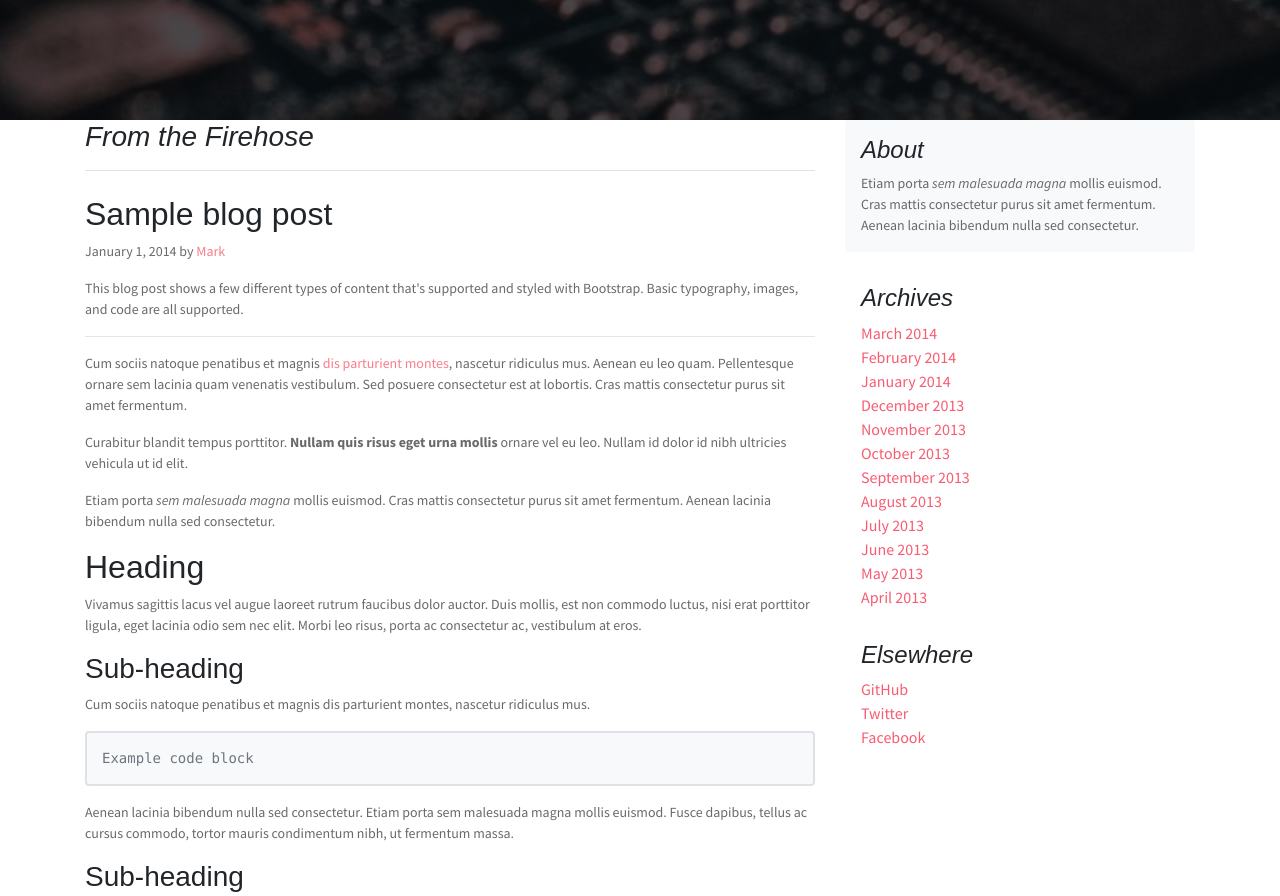
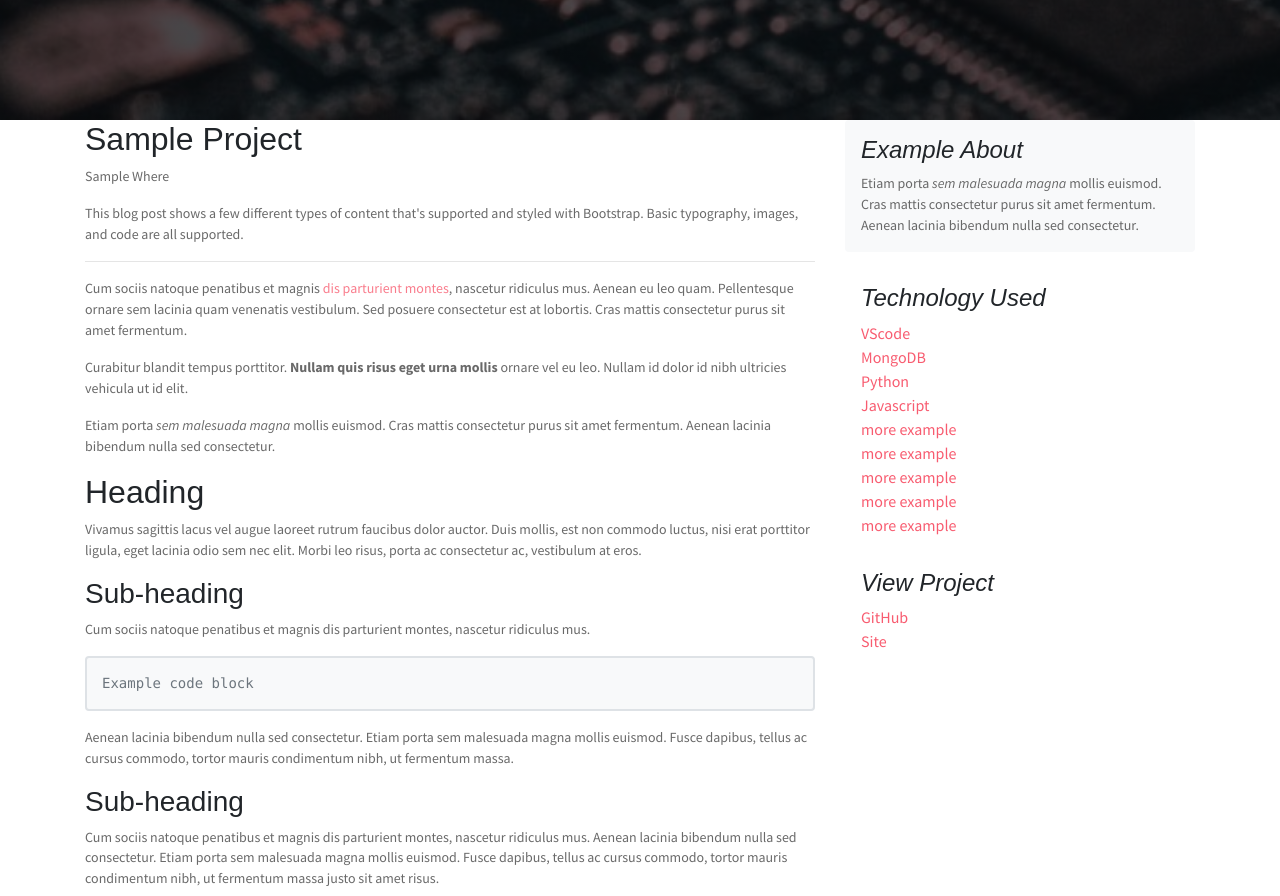
Before and after one commit to JDMxSpartan/Projects_Website_Portfolio, a website: page ExampleProject.html in a window 1280 px wide. Shown: the part 520-1416 px from the top of the page. Drawn offline with Linux system fonts and the light colour scheme.

Commit message:
hashing out project page

```diff
--- a/ExampleProject.html
+++ b/ExampleProject.html
@@ -22,13 +22,10 @@
     <main role="main" class="container">
         <div class="row">
           <div class="col-md-8 blog-main">
-            <h3 class="pb-3 mb-4 font-italic border-bottom">
-              From the Firehose
-            </h3>
 
             <div class="blog-post">
-              <h2 class="blog-post-title">Sample blog post</h2>
-              <p class="blog-post-meta">January 1, 2014 by <a href="#">Mark</a></p>
+              <h2 class="blog-post-title">Sample Project</h2>
+              <p class="blog-post-meta">Sample Where</p>
 
               <p>This blog post shows a few different types of content that's supported and styled with Bootstrap. Basic typography, images, and code are all supported.</p>
               <hr>
@@ -59,69 +56,36 @@
               <p>Cras mattis consectetur purus sit amet fermentum. Sed posuere consectetur est at lobortis.</p>
             </div><!-- /.blog-post -->
 
-            <div class="blog-post">
-              <h2 class="blog-post-title">Another blog post</h2>
-              <p class="blog-post-meta">December 23, 2013 by <a href="#">Jacob</a></p>
 
-              <p>Cum sociis natoque penatibus et magnis <a href="#">dis parturient montes</a>, nascetur ridiculus mus. Aenean eu leo quam. Pellentesque ornare sem lacinia quam venenatis vestibulum. Sed posuere consectetur est at lobortis. Cras mattis consectetur purus sit amet fermentum.</p>
-              <blockquote>
-                <p>Curabitur blandit tempus porttitor. <strong>Nullam quis risus eget urna mollis</strong> ornare vel eu leo. Nullam id dolor id nibh ultricies vehicula ut id elit.</p>
-              </blockquote>
-              <p>Etiam porta <em>sem malesuada magna</em> mollis euismod. Cras mattis consectetur purus sit amet fermentum. Aenean lacinia bibendum nulla sed consectetur.</p>
-              <p>Vivamus sagittis lacus vel augue laoreet rutrum faucibus dolor auctor. Duis mollis, est non commodo luctus, nisi erat porttitor ligula, eget lacinia odio sem nec elit. Morbi leo risus, porta ac consectetur ac, vestibulum at eros.</p>
-            </div><!-- /.blog-post -->
-
-            <div class="blog-post">
-              <h2 class="blog-post-title">New feature</h2>
-              <p class="blog-post-meta">December 14, 2013 by <a href="#">Chris</a></p>
-
-              <p>Cum sociis natoque penatibus et magnis dis parturient montes, nascetur ridiculus mus. Aenean lacinia bibendum nulla sed consectetur. Etiam porta sem malesuada magna mollis euismod. Fusce dapibus, tellus ac cursus commodo, tortor mauris condimentum nibh, ut fermentum massa justo sit amet risus.</p>
-              <ul>
-                <li>Praesent commodo cursus magna, vel scelerisque nisl consectetur et.</li>
-                <li>Donec id elit non mi porta gravida at eget metus.</li>
-                <li>Nulla vitae elit libero, a pharetra augue.</li>
-              </ul>
-              <p>Etiam porta <em>sem malesuada magna</em> mollis euismod. Cras mattis consectetur purus sit amet fermentum. Aenean lacinia bibendum nulla sed consectetur.</p>
-              <p>Donec ullamcorper nulla non metus auctor fringilla. Nulla vitae elit libero, a pharetra augue.</p>
-            </div><!-- /.blog-post -->
-
-            <nav class="blog-pagination">
-              <a class="btn btn-outline-primary" href="#">Older</a>
-              <a class="btn btn-outline-secondary disabled" href="#">Newer</a>
-            </nav>
 
           </div><!-- /.blog-main -->
 
           <aside class="col-md-4 blog-sidebar">
             <div class="p-3 mb-3 bg-light rounded">
-              <h4 class="font-italic">About</h4>
+              <h4 class="font-italic">Example About</h4>
               <p class="mb-0">Etiam porta <em>sem malesuada magna</em> mollis euismod. Cras mattis consectetur purus sit amet fermentum. Aenean lacinia bibendum nulla sed consectetur.</p>
             </div>
 
             <div class="p-3">
-              <h4 class="font-italic">Archives</h4>
+              <h4 class="font-italic">Technology Used</h4>
               <ol class="list-unstyled mb-0">
-                <li><a href="#">March 2014</a></li>
-                <li><a href="#">February 2014</a></li>
-                <li><a href="#">January 2014</a></li>
-                <li><a href="#">December 2013</a></li>
-                <li><a href="#">November 2013</a></li>
-                <li><a href="#">October 2013</a></li>
-                <li><a href="#">September 2013</a></li>
-                <li><a href="#">August 2013</a></li>
-                <li><a href="#">July 2013</a></li>
-                <li><a href="#">June 2013</a></li>
-                <li><a href="#">May 2013</a></li>
-                <li><a href="#">April 2013</a></li>
+                <li><a href="#">VScode</a></li>
+                <li><a href="#">MongoDB</a></li>
+                <li><a href="#">Python</a></li>
+                <li><a href="#">Javascript</a></li>
+                <li><a href="#">more example</a></li>
+                <li><a href="#">more example</a></li>
+                <li><a href="#">more example</a></li>
+                <li><a href="#">more example</a></li>
+                <li><a href="#">more example</a></li>
               </ol>
             </div>
 
             <div class="p-3">
-              <h4 class="font-italic">Elsewhere</h4>
+              <h4 class="font-italic">View Project</h4>
               <ol class="list-unstyled">
                 <li><a href="#">GitHub</a></li>
-                <li><a href="#">Twitter</a></li>
-                <li><a href="#">Facebook</a></li>
+                <li><a href="#">Site</a></li>
               </ol>
             </div>
           </aside><!-- /.blog-sidebar -->
```
